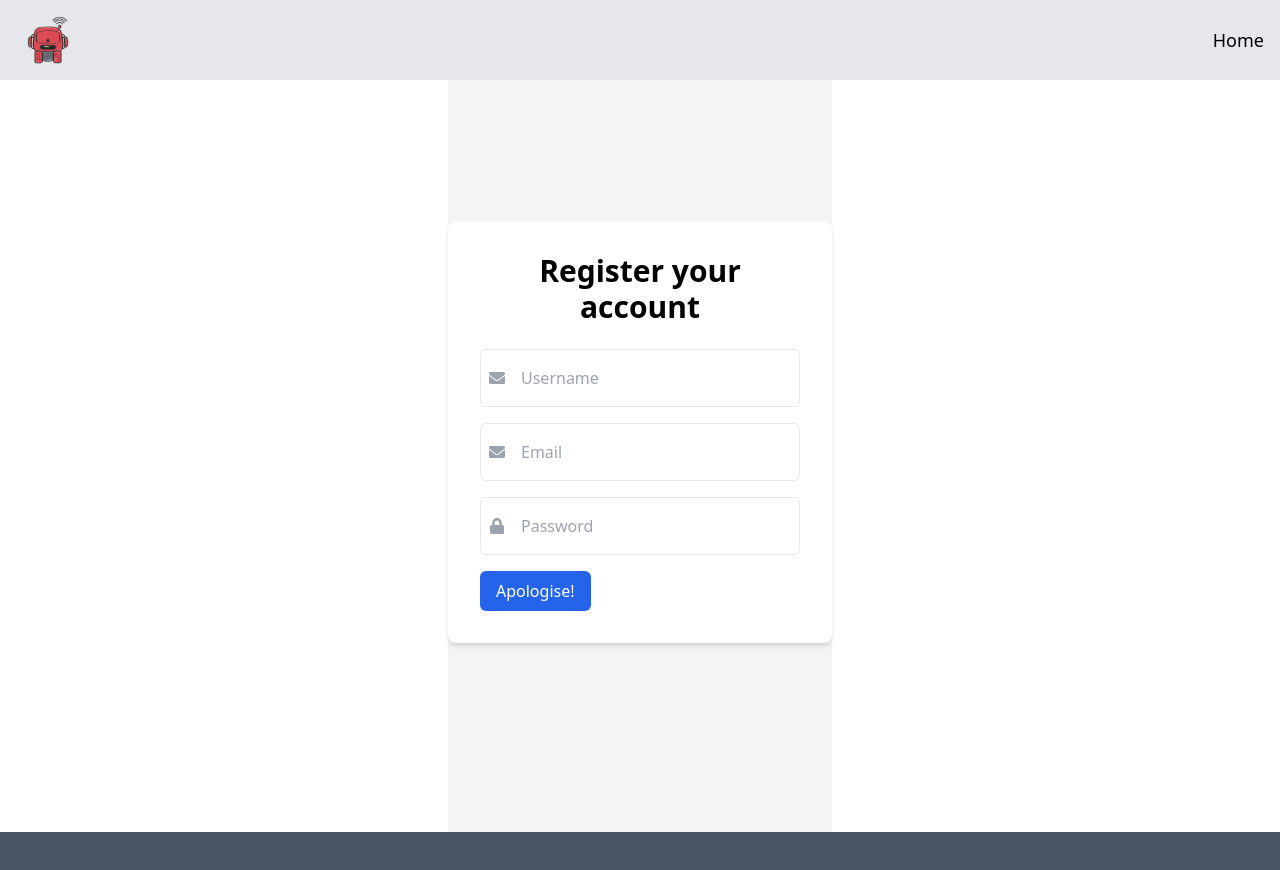
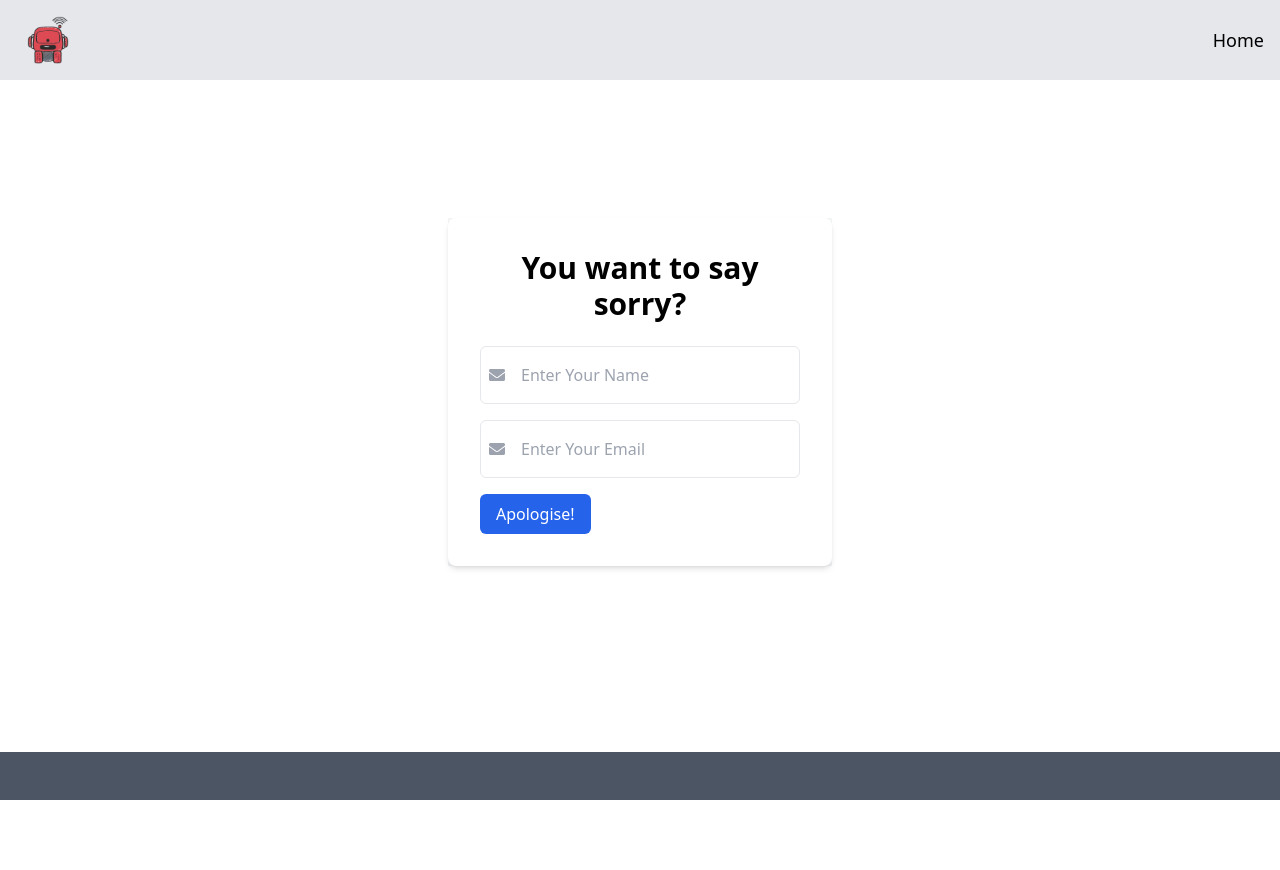
Before and after one commit to wu-changxing/ApologyMachine, a React (Create React App) app in the folder frontend/: page / in a window 1280 px wide. Shown: the top 870 px of the page. After the commit the page ends 800 px from the top, so only its background shows below. Built offline with nearby package versions, Linux system fonts and the light colour scheme; the HTML template or start-up script is replaced by a standard one.

Commit message:
new login page

```diff
--- a/frontend/src/components/Login.js
+++ b/frontend/src/components/Login.js
@@ -87,17 +87,24 @@ function LoginPage() {
     navigate("/Landing"); // 导航到 Landing 页面
   };
 
-  return (
-    <div className="min-h-screen mt-8 flex items-center justify-center bg-gray-100">
+  return ( /*min-h-screen --> may need to add again. */
+    <div className="mt-8 flex items-center justify-center bg-gray-100">
+      {/* <p>djsfhadsjj</p> */}
+
+      {/* Adding the navigation bar section*/}
+
+      {/* Adding the image and empty div section*/}
+
+
       <div className="bg-white p-8 rounded-lg shadow-md w-full sm:w-96">
-        <h3 className="text-3xl font-semibold text-center mb-6">Register your account</h3>
+        <h3 className="text-3xl font-semibold text-center mb-6">You want to say sorry?</h3>
         <form onSubmit={handleSubmit}>
           <div className="space-y-4">
             <div className="flex items-center border rounded-md p-2">
               <FaEnvelope className="text-gray-400 mr-2" />
               <input
                 type="text"
-                placeholder="Username"
+                placeholder="Enter Your Name"
                 onChange={(e) => setUsername(e.target.value)}
                 className="flex-grow py-2 px-2 outline-none"
               />
@@ -106,12 +113,12 @@ function LoginPage() {
               <FaEnvelope className="text-gray-400 mr-2" />
               <input
                 type="email"
-                placeholder="Email"
+                placeholder="Enter Your Email"
                 onChange={(e) => setEmail(e.target.value)}
                 className="flex-grow py-2 px-2 outline-none"
               />
             </div>
-            <div className="flex items-center border rounded-md p-2">
+            {/* <div className="flex items-center border rounded-md p-2">
               <FaLock className="text-gray-400 mr-2" />
               <input
                 type="password"
@@ -119,7 +126,7 @@ function LoginPage() {
                 onChange={(e) => setPassword(e.target.value)}
                 className="flex-grow py-2 px-2 outline-none"
               />
-            </div>
+            </div> */}
             <button type="submit" className="bg-blue-600 hover:bg-blue-700 text-white py-2 px-4 rounded-md">
               Apologise!
             </button>
```
Also changed, not shown: frontend/src/components/Strategy.js (line endings or trailing spaces).
